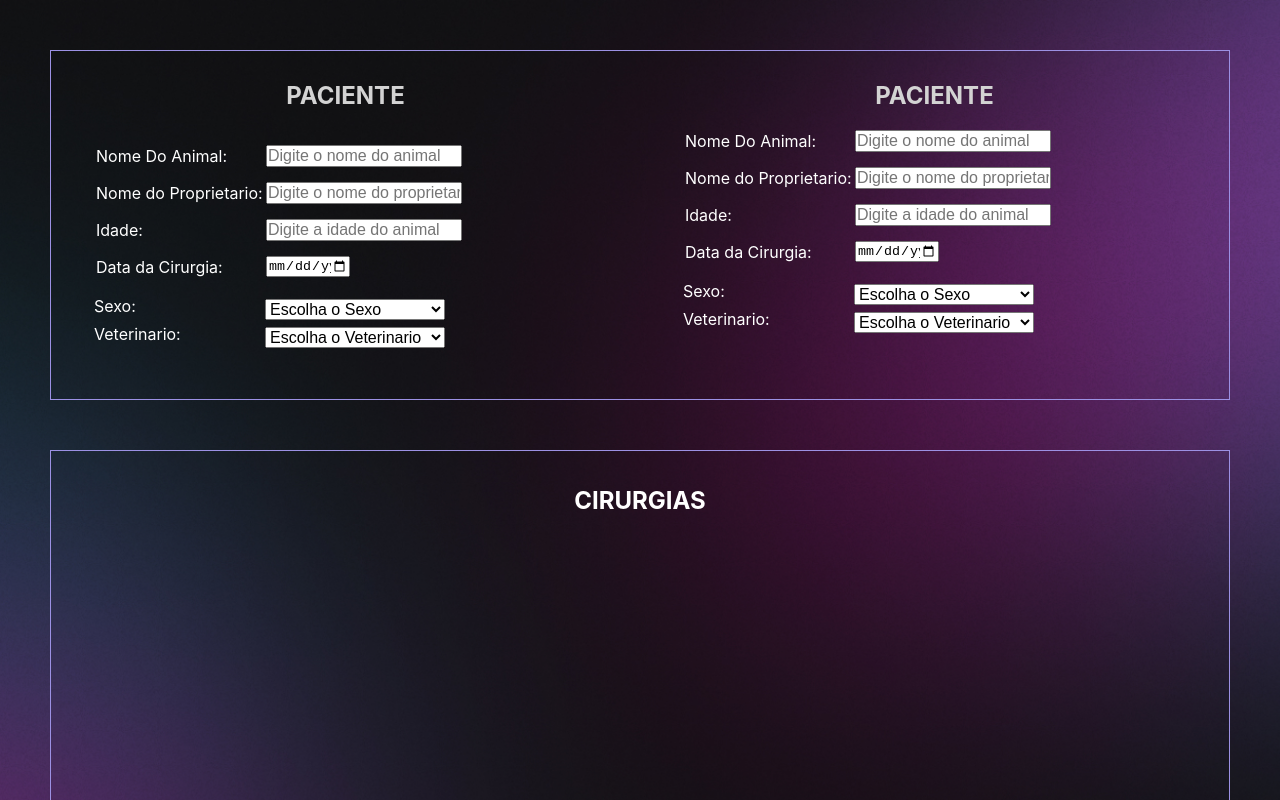
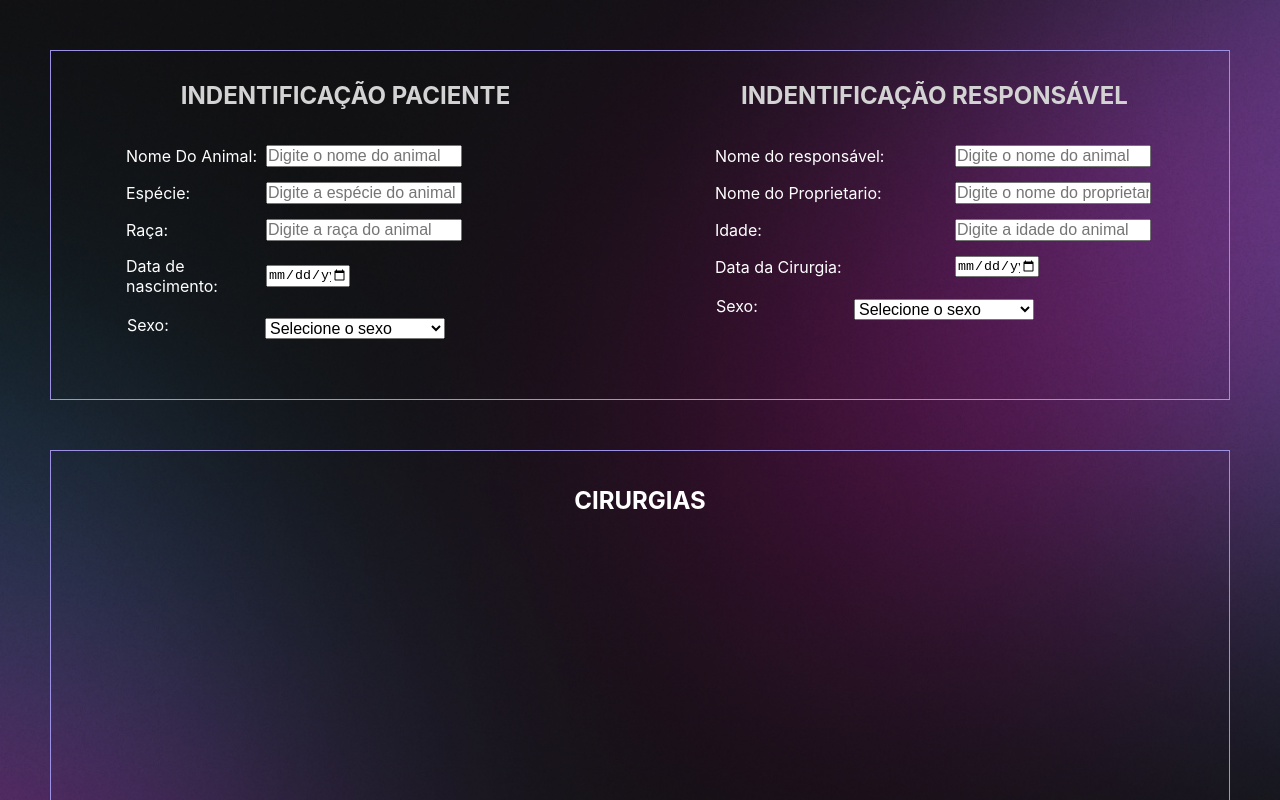
Before and after one commit to thiagooterolima/Vet_Clone, a React (Create React App) app: page / in a window 1280 px wide. Shown: the top 800 px of the page. Built offline with nearby package versions, Linux system fonts and the light colour scheme.

Commit message:
atualizando os campos de cadastros, ainda esta em andamento, falta algumas coisas ainda

```diff
--- a/src/componentes/style.css
+++ b/src/componentes/style.css
@@ -41,14 +41,15 @@ header {
     color: white;
     width: 200px;
     display: flex;
-    padding-left: 30px;
+    padding-left: 60px;
+
 }
 
 .fonte2 {
     color: white;
     width: 190px;
     display: flex;
-    padding-left: 43px;
+    padding-left: 76px;
 
 
 }
@@ -81,14 +82,22 @@ section {
     height: 100%;
     flex-direction: column;
 
+
 }
 
 .container2 {
-
     width: 50%;
     float: right;
+    display: flex;
+    height: 100%;
+    flex-direction: column;
+}
 
-    height: 100%;
+.fonteContainer2 {
+    color: white;
+    width: 300px;
+    display: flex;
+    padding-left: 60px;
 }
 
 
--- a/src/componentes/tela.js
+++ b/src/componentes/tela.js
@@ -6,13 +6,13 @@ import "./style.css";
 
 function Tela() {
   const options = [
-    { value: '', text: 'Escolha o Sexo', disabled: true },
+    { value: '', text: 'Selecione o sexo', disabled: true },
     { value: 'sexoM', text: 'Macho' },
     { value: 'sexoF', text: 'Femea' },
   ];
 
   const optionsV = [
-    { value: '', text: 'Escolha o Veterinario', disabled: true },
+    { value: '', text: 'Selecione o Veterinario', disabled: true },
     { value: 'V1', text: 'Joao' },
     { value: 'V2', text: 'Marcia' },
     { value: 'V3', text: 'Pedro' },
@@ -64,7 +64,7 @@ function Tela() {
 
       <div className="container1">
 
-        <div><h2 className="paciente">PACIENTE</h2></div>
+        <div><h2 className="paciente">INDENTIFICAÇÃO PACIENTE</h2></div>
         <section>
 
 
@@ -75,19 +75,19 @@ function Tela() {
 
 
         <div className="DadosDoAnimal">
-          <label className="fonte">Nome do Proprietario:</label>
-          <input className="letra" type="text" placeholder="Digite o nome do proprietario" />
+          <label className="fonte">Espécie:</label>
+          <input className="letra" type="text" placeholder="Digite a espécie do animal" />
         </div>
 
 
         <div className="DadosDoAnimal">
-          <label className="fonte">Idade:</label>
-          <input className="letra" type="number" min="0" placeholder="Digite a idade do animal" />
+          <label className="fonte">Raça:</label>
+          <input className="letra" type="text"  placeholder="Digite a raça do animal" />
         </div>
 
 
         <div className="DadosDoAnimal">
-          <label className="fonte">Data da Cirurgia:</label>
+          <label className="fonte">Data de nascimento:</label>
           <input className="data" type = "date" onChange={e=>setData(e.target.value)}/>
         </div>
 
@@ -110,7 +110,7 @@ function Tela() {
         </div>
 
 
-
+        {/*}
         <div className="dropbox">
          <label className="fonte2">Veterinario:</label>
          <select value={selectedV} onChange={handleChangeV} style={selectStyle}>
@@ -127,40 +127,42 @@ function Tela() {
           ))}
         </select>
         </div>
-
+          */}
 
 
 
         </section>
 
-        </div> {/*aqui finalixa o container1 */}
+        </div> {/*aqui finaliZa o container1 */}
+
+
 
 
         <div className="container2">
-        <div><h2 className="paciente">PACIENTE</h2></div>
+        <div><h2 className="paciente">INDENTIFICAÇÃO RESPONSÁVEL</h2></div>
         <section>
 
 
         <div className="DadosDoAnimal">
-         <label className="fonte">Nome Do Animal:</label>
+         <label className="fonteContainer2">Nome do responsável:</label>
           <input className="letra" type="text" placeholder="Digite o nome do animal" />
         </div>
 
 
         <div className="DadosDoAnimal">
-          <label className="fonte">Nome do Proprietario:</label>
+          <label className="fonteContainer2">Nome do Proprietario:</label>
           <input className="letra" type="text" placeholder="Digite o nome do proprietario" />
         </div>
 
 
         <div className="DadosDoAnimal">
-          <label className="fonte">Idade:</label>
+          <label className="fonteContainer2">Idade:</label>
           <input className="letra" type="number" min="0" placeholder="Digite a idade do animal" />
         </div>
 
 
         <div className="DadosDoAnimal">
-          <label className="fonte">Data da Cirurgia:</label>
+          <label className="fonteContainer2">Data da Cirurgia:</label>
           <input className="data" type = "date" onChange={e=>setData(e.target.value)}/>
         </div>
 
@@ -182,7 +184,7 @@ function Tela() {
         </select>
         </div>
 
-
+{/*
 
         <div className="dropbox">
          <label className="fonte2">Veterinario:</label>
@@ -202,7 +204,7 @@ function Tela() {
         </div>
 
 
-
+          */}
 
         </section>
 
```
